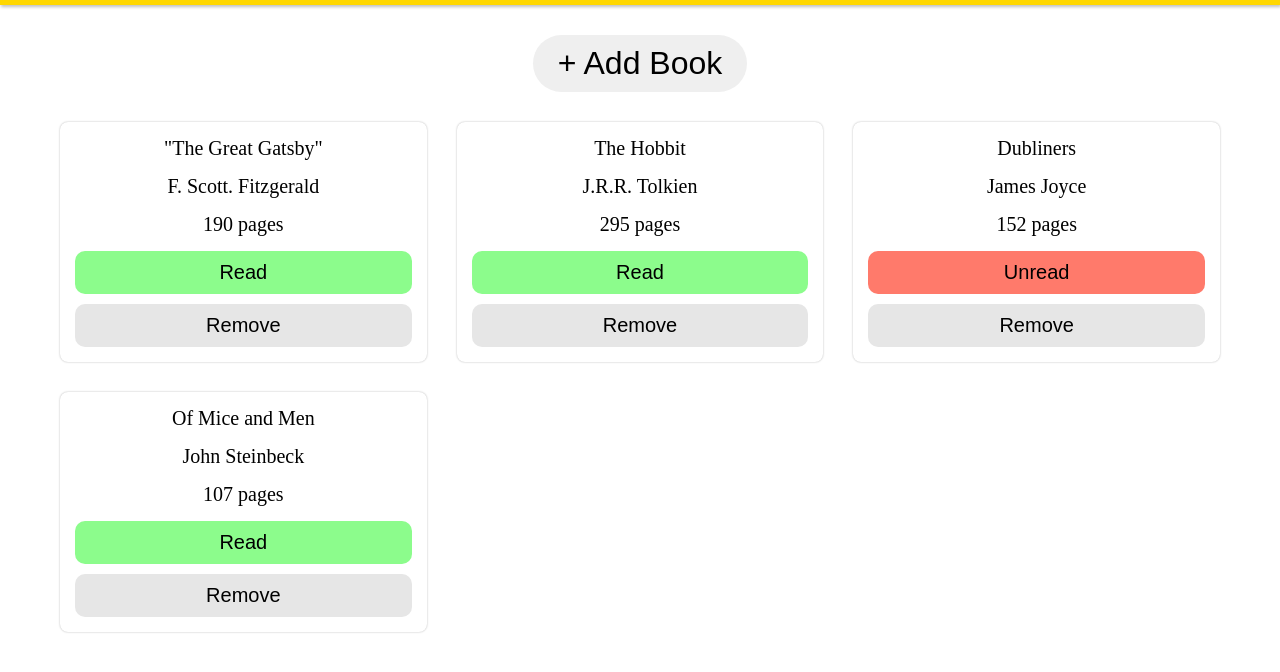
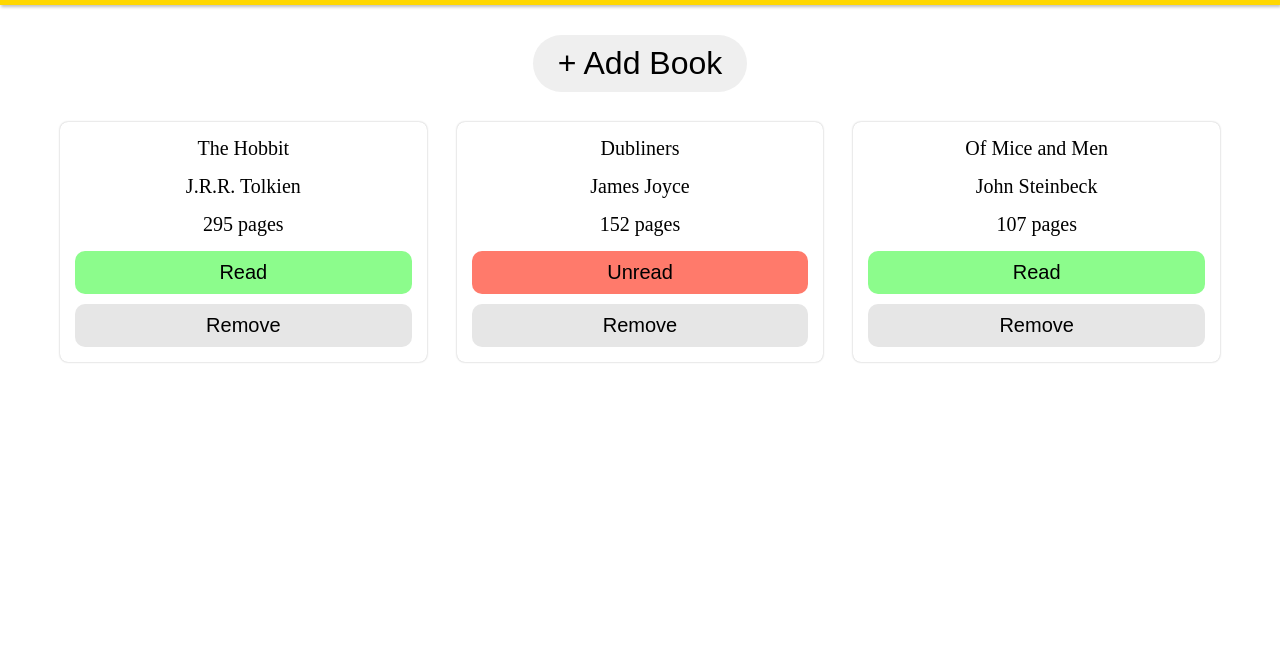
Before and after one commit to aaaronq/library, a plain HTML site: page index.html in a window 1280 px wide. Shown: the part 114-786 px from the top of the page. Drawn offline with Linux system fonts and the light colour scheme.

Commit message:
Complete library project

```diff
--- a/index.html
+++ b/index.html
@@ -17,15 +17,6 @@
 		<main class="main container">
 			<button class="addBookBtn" id="addBookBtn1">+ Add Book</button>
 			<div class="bookgrid">
-				<div class="book">
-					<p>"The Great Gatsby"</p>
-					<p>F. Scott. Fitzgerald</p>
-					<p>190 pages</p>
-					<div class="buttons">
-						<button class="btn btn-green btn-red">Read</button>
-						<button class="btn btn-remove">Remove</button>
-					</div>
-				</div>
 			</div>
 			<div class="modal">
 				<div class="modalcontent">
```
